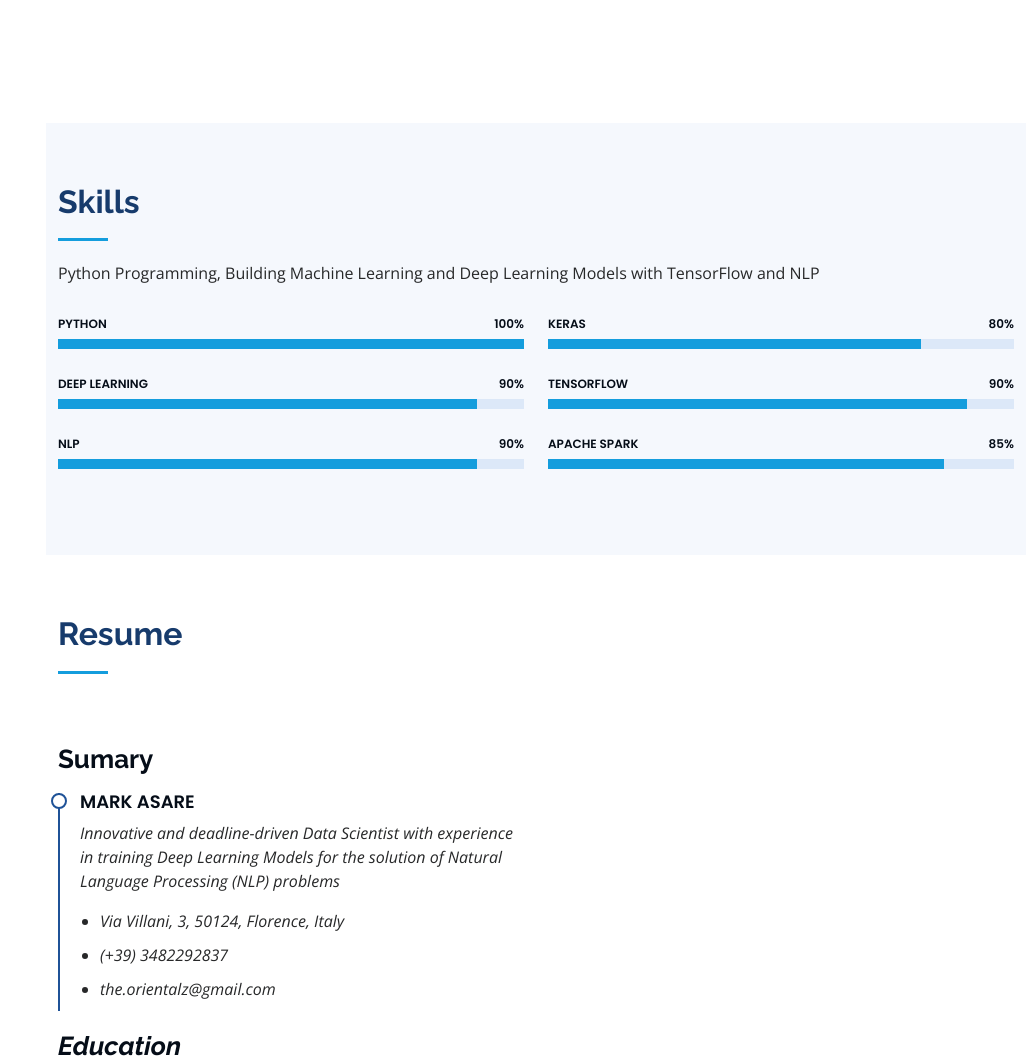
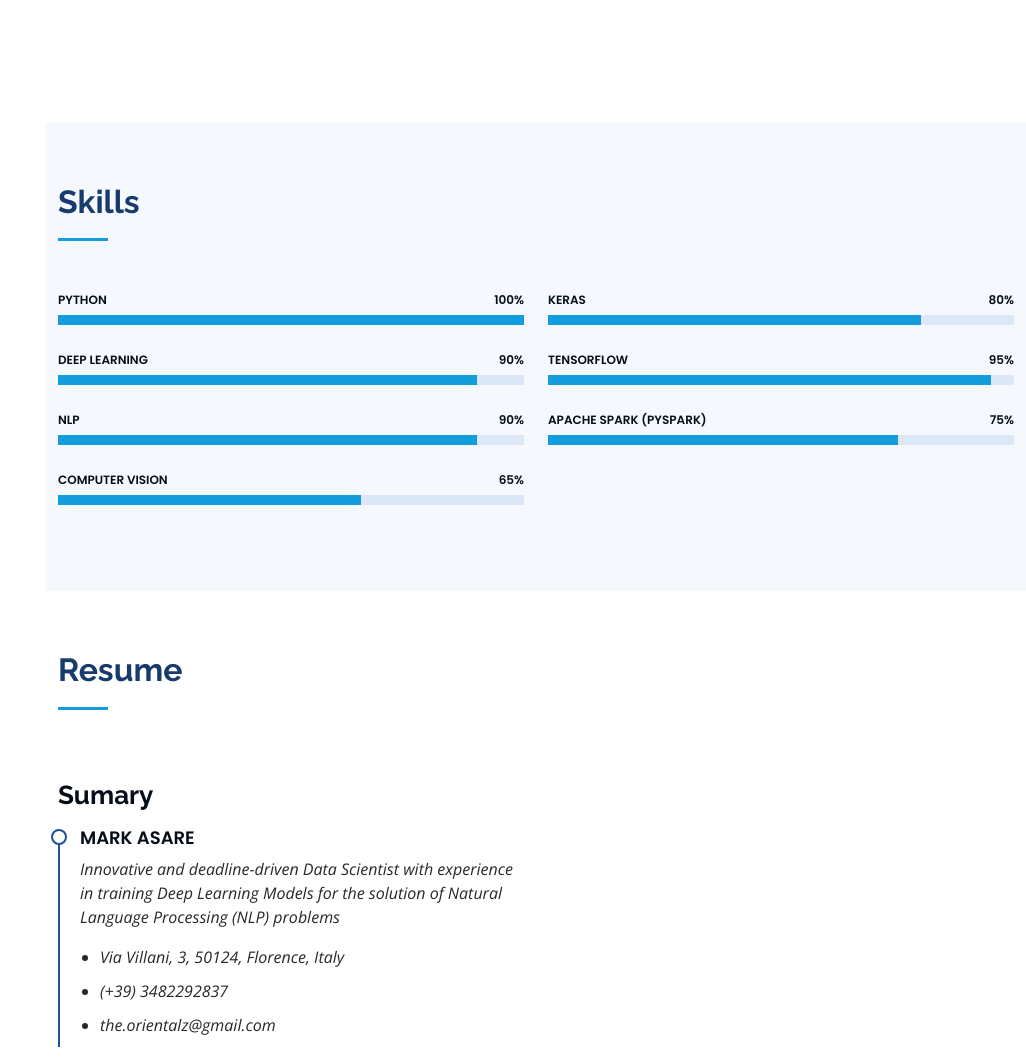
Before and after one commit to markasare/mark-asare.github.io, a plain HTML site: page index.html in a window 1280 px wide. Shown: the part 1352-2413 px from the top of the page, without its empty margins (254-1280 px from the left). Drawn offline with nearby package versions, Linux system fonts and the light colour scheme.

Commit message:
Update index.html

```diff
--- a/index.html
+++ b/index.html
@@ -126,7 +126,6 @@
 
         <div class="section-title">
           <h2>Skills</h2>
-          <p>Python Programming, Building Machine Learning and Deep Learning  Models with TensorFlow and NLP  </p>
         </div>
 
         <div class="row skills-content">
@@ -154,6 +153,14 @@
               </div>
             </div>
 
+
+            <div class="progress">
+              <span class="skill">Computer Vision <i class="val">65%</i></span>
+              <div class="progress-bar-wrap">
+                <div class="progress-bar" role="progressbar" aria-valuenow="65" aria-valuemin="0" aria-valuemax="100"></div>
+              </div>
+            </div>
+
           </div>
 
           <div class="col-lg-6" data-aos="fade-up" data-aos-delay="100">
@@ -166,16 +173,16 @@
             </div>
 
             <div class="progress">
-              <span class="skill">TensorFlow <i class="val">90%</i></span>
+              <span class="skill">TensorFlow <i class="val">95%</i></span>
               <div class="progress-bar-wrap">
-                <div class="progress-bar" role="progressbar" aria-valuenow="90" aria-valuemin="0" aria-valuemax="100"></div>
+                <div class="progress-bar" role="progressbar" aria-valuenow="95" aria-valuemin="0" aria-valuemax="100"></div>
               </div>
             </div>
 
             <div class="progress">
-              <span class="skill">Apache Spark <i class="val">85%</i></span>
+              <span class="skill">Apache Spark (PySpark)<i class="val">75%</i></span>
               <div class="progress-bar-wrap">
-                <div class="progress-bar" role="progressbar" aria-valuenow="85" aria-valuemin="0" aria-valuemax="100"></div>
+                <div class="progress-bar" role="progressbar" aria-valuenow="75" aria-valuemin="0" aria-valuemax="100"></div>
               </div>
             </div>
 
```
